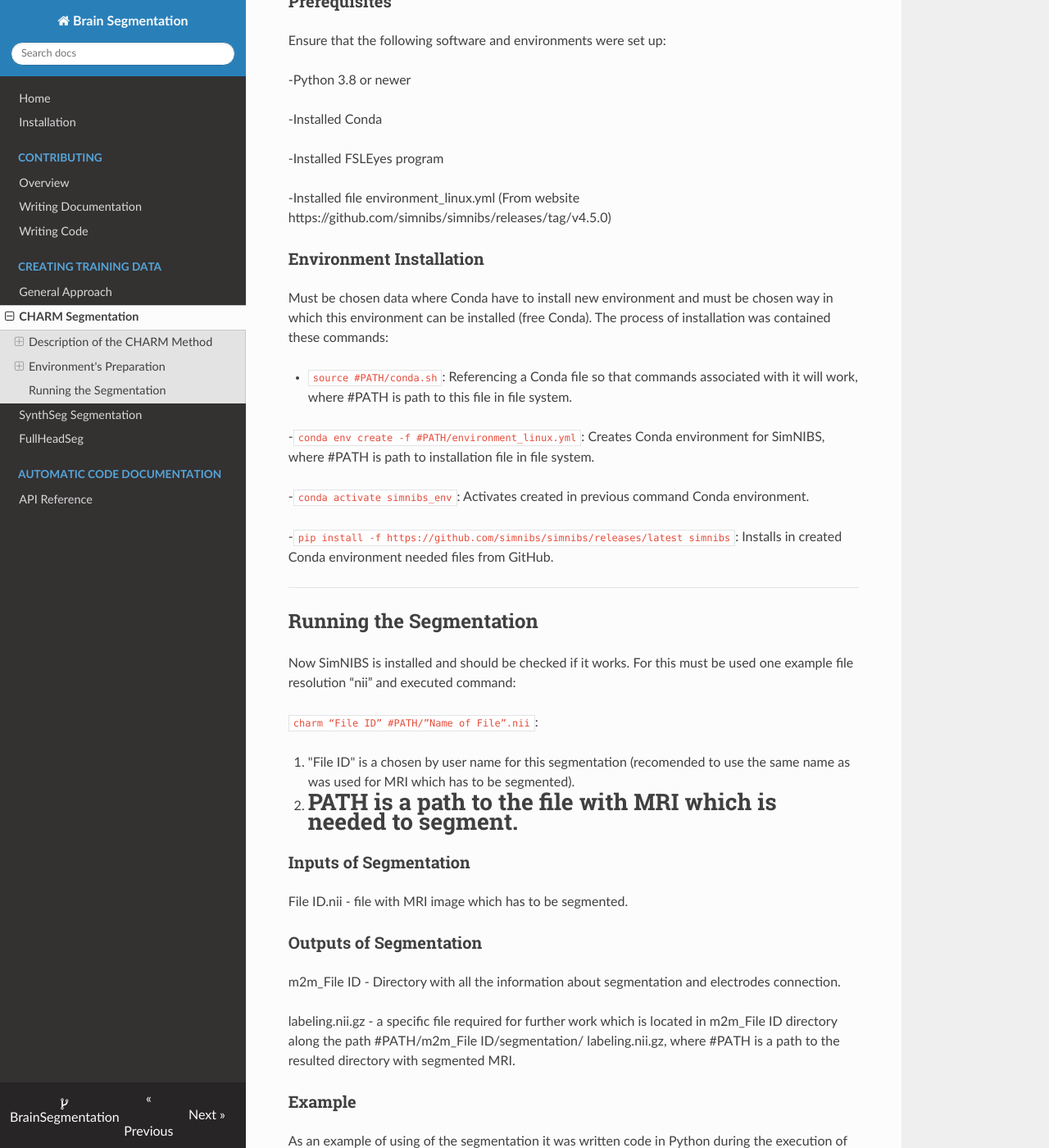
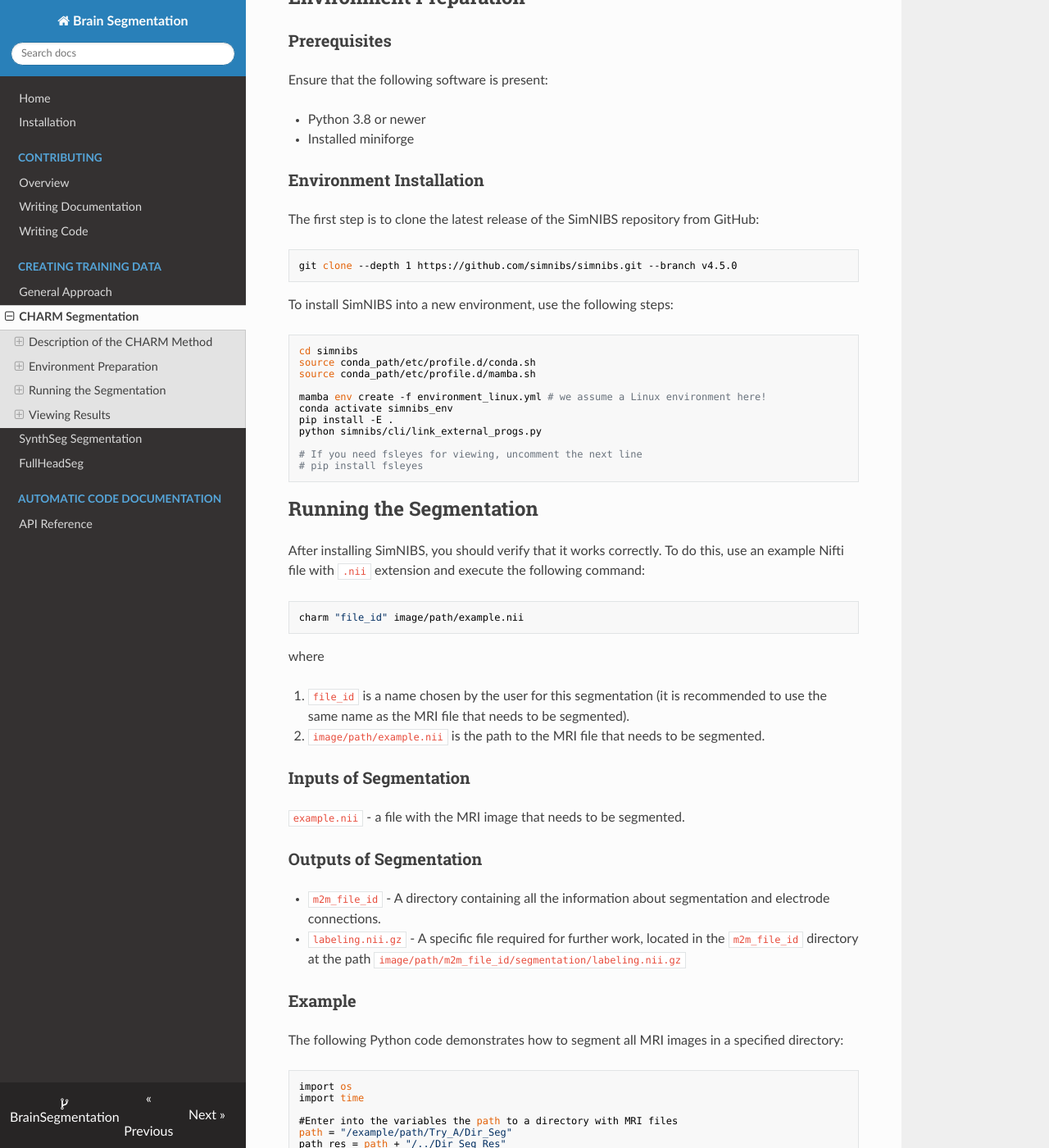
Before and after one commit to halirutan/BrainSegmentation, an MkDocs documentation site: the page built from docs/training_data/charm.md, in a window 1280 px wide and 1400 px high, scrolled down 744 px. Shown: the whole window at 82% size. Built offline with MkDocs 1.6.1, drawn with Linux system fonts in a browser that asks for light colours; nearby versions of some CDN libraries; some of the changed text lies outside the part shown.

Commit message:
Refactor and clarify CHARM segmentation documentation

````diff
--- a/docs/training_data/charm.md
+++ b/docs/training_data/charm.md
@@ -1,81 +1,96 @@
-# Charm Segmentation First Run
+# Charm Segmentation
 
-In this document is described a detailed overview of the CHARM (SimNIBS) segmentation installation, running and setting up.
+This document provides a detailed overview of the CHARM (SimNIBS) segmentation installation, execution, and setup.
 
 ---
 
 ## Description of the CHARM Method
 
-The main goal of SimNIBS is building of the full head segmentation from given MRI image and  calculating electric fields caused by Transcranial Electrical Stimulation (TES) and Transcranial Magnetic Stimulation (TMS). For this project is needed only function of making the full head segmentation, however, since the Brain segmentation is not so useful in this segmentation later it will be replaced by Synth_Seg segmentation.
+The SimNIBS package is usually used to calculate electric fields caused by Transcranial Electrical Stimulation (TES) and
+Transcranial Magnetic Stimulation (TMS).
+For this project, we will only use the full head segmentation functionality of SimNIBS to get
+labeled images for the regions outside the brain.
+Later we will merge these outer parts with the brain segmentation from a different, high-quality algorithm.
 
 ### Pipeline Steps
 
-The pipeline is divided in three parts (for this project is needed only the first one):
+The complete SimNIBS pipeline is divided into three parts:
 
 1. Automatic segmentation of MRI images and meshing to create individualized head models
 2. Calculation of electric fields through the Finite Element Method (FEM)
 3. Post-processing of results for further analysis.
 
+For this project, we will only use the first step.
+
 ---
 
-## Environment's Preparation
+## Environment Preparation
 
 ### Prerequisites
 
-Ensure that the following software and environments were set up:
+Ensure that the following software is present:
 
--Python 3.8 or newer
-
--Installed Conda
-
--Installed FSLEyes program
-
--Installed file environment_linux.yml (From website https://github.com/simnibs/simnibs/releases/tag/v4.5.0)
+- Python 3.8 or newer
+- Installed miniforge
 
 ### Environment Installation
 
-Must be chosen data where Conda have to install new environment and must be chosen way in which this environment can be installed (free Conda). The process of installation was contained these commands:
+The first step is to clone the latest release of the SimNIBS repository from GitHub:
 
-- `source #PATH/conda.sh`: Referencing a Conda file so that commands associated with it will work, where #PATH is path to this file in file system.
+```shell
+git clone --depth 1 https://github.com/simnibs/simnibs.git --branch v4.5.0
+```
 
--`conda env create -f #PATH/environment_linux.yml`: Creates Conda environment for SimNIBS, where #PATH is path to installation file in file system.
+To install SimNIBS into a new environment, use the following steps:
 
--`conda activate simnibs_env`: Activates created in previous command Conda environment.
+```shell
+cd simnibs
+source conda_path/etc/profile.d/conda.sh
+source conda_path/etc/profile.d/mamba.sh
 
--`pip install -f https://github.com/simnibs/simnibs/releases/latest simnibs`: Installs in created Conda environment needed files from GitHub.
+mamba env create -f environment_linux.yml # we assume a Linux environment here!
+conda activate simnibs_env
+pip install -E .
+python simnibs/cli/link_external_progs.py
 
----
+# If you need fsleyes for viewing, uncomment the next line
+# pip install fsleyes
+```
 
 ## Running the Segmentation
 
-Now SimNIBS is installed and should be checked if it works. For this must be used one example file resolution “nii” and executed command:
+After installing SimNIBS, you should verify that it works correctly.
+To do this, use an example Nifti file with `.nii` extension and execute the following command:
 
-`charm “File ID” #PATH/”Name of File”.nii`:
+```
+charm "file_id" image/path/example.nii
+```
 
-1. "File ID" is a chosen by user name for this segmentation (recomended to use the same name as was used for MRI which has to be segmented).
+where
 
-2. #PATH is a path to the file with MRI which is needed to segment.
+1. `file_id` is a name chosen by the user for this segmentation (it is recommended to use the same name as the MRI file that needs to be segmented).
+2. `image/path/example.nii` is the path to the MRI file that needs to be segmented.
 
 ### Inputs of Segmentation
 
-File ID.nii - file with MRI image which has to be segmented.
+`example.nii` - a file with the MRI image that needs to be segmented.
 
 ### Outputs of Segmentation
 
-m2m_File ID - Directory with all the information about segmentation and electrodes connection.
-
-labeling.nii.gz - a specific file required for further work which is located in m2m_File ID directory along the path #PATH/m2m_File ID/segmentation/ labeling.nii.gz, where #PATH is a path to the resulted directory with segmented MRI.
+- `m2m_file_id` - A directory containing all the information about segmentation and electrode connections.
+- `labeling.nii.gz` - A specific file required for further work, located in the `m2m_file_id` directory at the
+   path `image/path/m2m_file_id/segmentation/labeling.nii.gz`
 
 ### Example
 
-As an example of using of the segmentation it was written code in Python during the execution of which all the MRI images in separated directory are segmented:
+The following Python code demonstrates how to segment all MRI images in a specified directory:
 
 ```shell
 import os
 import time
 
 #Enter into the variables the path to a directory with MRI files
-path = "/data/pt_np-pscheibe/datasets/test_data/Try_A/Dir_Seg"
+path = "/example/path/Try_A/Dir_Seg"
 path_res = path + "/../Dir_Seg_Res"
 os.system("mkdir " + path_res)
 for file in os.listdir(path):
@@ -90,33 +105,31 @@ for file in os.listdir(path):
 
 To run the code:
 
-1. Must be entered path to directory with needed MRIes into variable "path" in the code.
-
-2. Must be launched command "python" in launched created environment SimNIBS in Terminal.
+1. Enter the path to the directory containing the MRI files into the "path" variable in the code.
+2. Run the "python" command in the SimNIBS environment in the Terminal.
 
 ---
 
-## Results Setting Up
+## Viewing Results
 
-Now the needed segmentation was built and it is needed to open it. To see it will be used FSLEyes program. For directory which has got as a result of MPI image segmentation should be entered the command:
+After the segmentation is complete, you can view the results using the FSLEyes program. For the directory that contains the results of the MRI image segmentation, enter the following command:
 
-`fsleyes #PATH/m2m_”Name of File”/segmentation/labeling.nii.gz`: Launching the program FSLEyes to see the result of made segmentation, where #PATH is path to the directory with results.
+`fsleyes #PATH/m2m_"Name of File"/segmentation/labeling.nii.gz`
 
-### Interface of SLReyes
+This launches the FSLEyes program to view the segmentation results, where #PATH is the path to the directory with the results.
 
-In opened window can be seen the result and it is ready for setting up and get the needed image. To check the organs which are needed from CHARM segmentation clearly are needed such a settings in the top of the window:
+### Interface of FSLEyes
 
--In “Labeling” must be chosen “Label Image” to see every organ with it’s particular label;
+In the opened window, you can see the results and adjust the settings as needed. To clearly view the organs from the CHARM segmentation, use the following settings in the top of the window:
 
--“Outline width” must be made as thick as it was possible so that the line doesn't block anything and at the same time the boundary lines can be clearly seen;
+- In "Labeling", select "Label Image" to see each organ with its particular label.
 
--In “Look-up Table” must be used Random (big) or FreeSurferColorLut to see clearly and brightly all the head segmentation with all the organs;
+- Set "Outline width" to be thick enough so that the boundary lines are clearly visible without blocking any details.
 
--The rest of the settings: “Brightness”, “Contrast”, “Zoom”, “Opacity”, can be chosen as it is comfortable for user, but these positions and amounts are recommended:
+- In "Look-up Table", use Random (big) or FreeSurferColorLut to see all the head segmentation with all organs clearly and brightly.
 
-	-Brightness: Middle;
--Contrast: Middle;
--Zoom: 100;
--Opacity: The right end.
-
----
+- The rest of the settings: "Brightness", "Contrast", "Zoom", "Opacity", can be adjusted according to your preference, but these values are recommended:
+  - Brightness: Middle
+  - Contrast: Middle
+  - Zoom: 100
+  - Opacity: Maximum (the right end)
````
